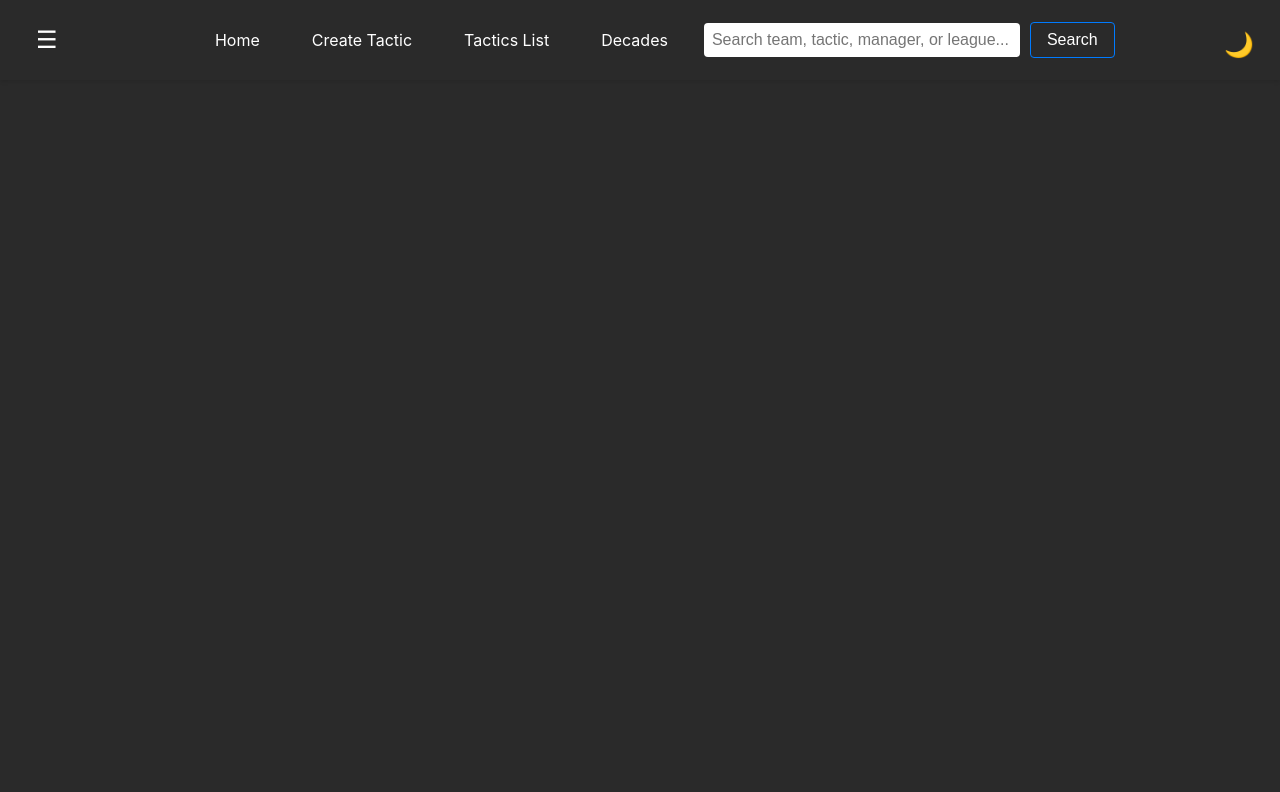
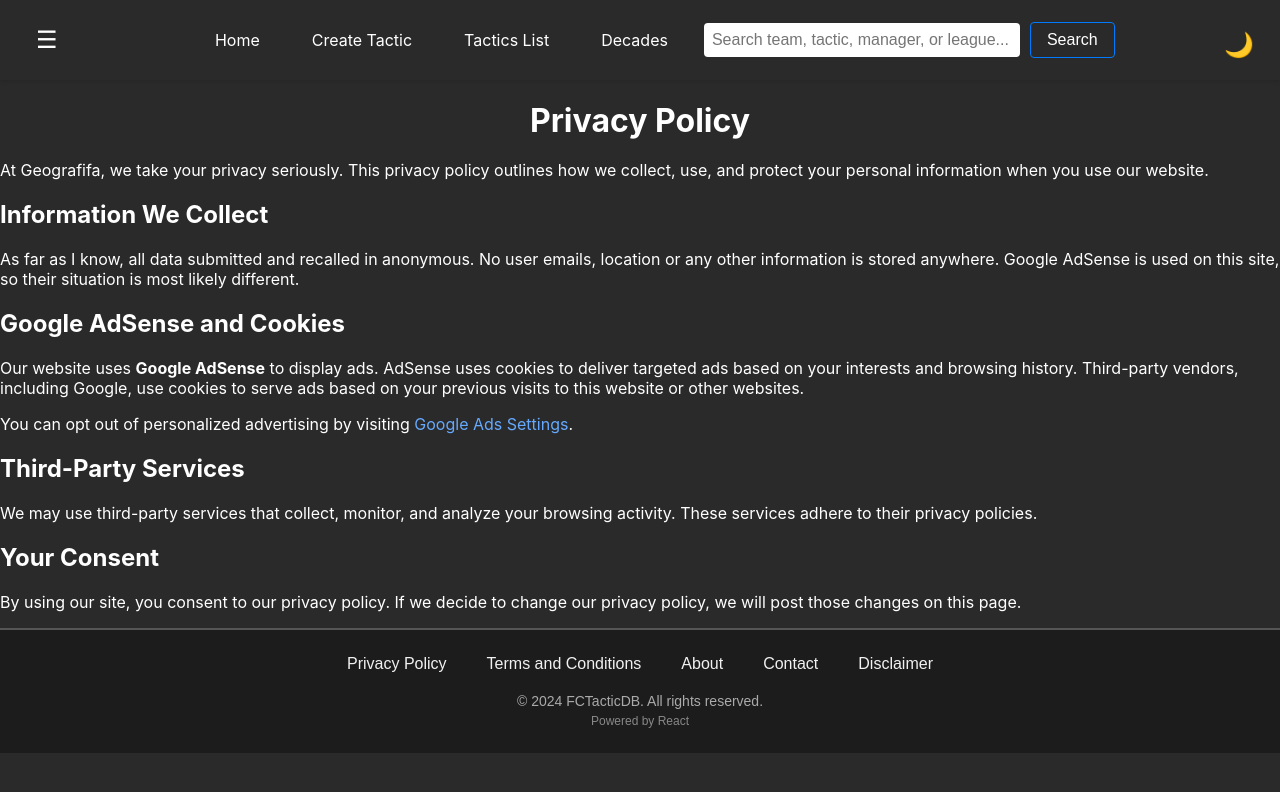
Before and after one commit to harrybell1995/fc24tacticdb, a React (Create React App) app: page /privacy-policy in a window 1280 px wide. Shown: the top 792 px of the page. Built offline with nearby package versions, Linux system fonts and the light colour scheme.

Commit message:
added pages for google review

```diff
--- a/public/index.html
+++ b/public/index.html
@@ -14,7 +14,6 @@
     gtag('config', 'G-DW51TXN6RD');
   </script>
 
-  <!-- Google AdSense -->
   <script async src="https://pagead2.googlesyndication.com/pagead/js/adsbygoogle.js?client=ca-pub-5133692363436169"
     crossorigin="anonymous"></script>
 
--- a/src/App.js
+++ b/src/App.js
@@ -1,5 +1,5 @@
 import React, { useState, useEffect } from 'react';
-import { BrowserRouter as Router, Route, Routes, useLocation } from 'react-router-dom';
+import { BrowserRouter as Router, Route, Routes, useLocation, Link } from 'react-router-dom';
 import SoccerPositionForm from './SoccerPositionForm';
 import RandomPosition from './RandomPosition';
 import SearchTactics from './SearchTactics';
@@ -9,7 +9,32 @@ import DetailsPage from './DetailsPage';
 import Navbar from './Navbar';
 import RandomTacticsTable from './RandomTacticsTable';
 
+// Import the policy pages
+import PrivacyPolicy from './policies/PrivacyPolicy';
+import TermsAndConditions from './policies/TermsAndConditions';
+import About from './policies/About';
+import Contact from './policies/Contact';
+import Disclaimer from './policies/Disclaimer';
+
 import './styles.css'; // Import your CSS file
+
+function Footer() {
+  return (
+    <footer className="footer">
+      <div className="footer-links">
+        <Link to="/privacy-policy">Privacy Policy</Link>
+        <Link to="/terms-and-conditions">Terms and Conditions</Link>
+        <Link to="/about">About</Link>
+        <Link to="/contact">Contact</Link>
+        <Link to="/disclaimer">Disclaimer</Link>
+      </div>
+      <div className="footer-info">
+        <p>&copy; {new Date().getFullYear()} FCTacticDB. All rights reserved.</p>
+        <p>Powered by React</p>
+      </div>
+    </footer>
+  );
+}
 
 function App() {
   const [darkMode, setDarkMode] = useState(true); // Default to dark mode
@@ -34,7 +59,17 @@ function App() {
         <Route path="/random-tactics" element={<RandomTacticsTable />} />
         <Route path="/details/:tacticsharecode" element={<DetailsPage />} />
         <Route path="/create" element={<SoccerPositionForm />} />
+
+        {/* Policy pages routes */}
+        <Route path="/privacy-policy" element={<PrivacyPolicy />} />
+        <Route path="/terms-and-conditions" element={<TermsAndConditions />} />
+        <Route path="/about" element={<About />} />
+        <Route path="/contact" element={<Contact />} />
+        <Route path="/disclaimer" element={<Disclaimer />} />
       </Routes>
+
+      {/* Add Footer here */}
+      <Footer />
     </div>
   );
 }
--- a/src/HomePage.js
+++ b/src/HomePage.js
@@ -131,9 +131,6 @@ const HomePage = () => {
       </section>
 
       {/* Footer */}
-      <footer className="footer">
-        <p>&copy; 2024 FCTacticsDB. All rights reserved.</p>
-      </footer>
     </div>
   );
 };
--- /dev/null
+++ b/src/policies/About.js
@@ -0,0 +1,28 @@
+// src/About.js
+
+import React from 'react';
+
+const About = () => {
+  return (
+    <div className="about-page">
+      <h1>About Us</h1>
+      <p>
+        Welcome to FCTacticDB! Our website is dedicated to providing high-quality tactics & information for a couple of football games. Our goal is to help users learn and easily share tactics that can be used in FIFA, EAFC and FM.
+      </p>
+      <h2>Our Mission</h2>
+      <p>
+        Our mission is to make quality tactics availible to everyone. We believe in providing easy to use tools that allow people to make informed decisions.
+      </p>
+      <h2>Why We Started</h2>
+      <p>
+        Our journey began with my YouTube channel 'Geografifa'. Since then, I've grown into a resource for save ideas, so thought it was time to expand into tactics. We continue to work hard to maintain trust.
+      </p>
+      <h2>Meet the Team</h2>
+      <p>
+        Our team consists of several tactic masters on Discord & Geografifa.
+      </p>
+    </div>
+  );
+};
+
+export default About;
--- /dev/null
+++ b/src/policies/Contact.js
@@ -0,0 +1,27 @@
+// src/Contact.js
+
+import React, { useState } from 'react';
+
+const Contact = () => {
+  const [formData, setFormData] = useState({ name: '', email: '', message: '' });
+
+  const handleChange = (e) => {
+    const { name, value } = e.target;
+    setFormData((prev) => ({ ...prev, [name]: value }));
+  };
+
+  const handleSubmit = (e) => {
+    e.preventDefault();
+    console.log('Form data submitted:', formData);
+    // Add your form submission logic here
+  };
+
+  return (
+    <div className="contact-page">
+      <h1>Contact Us</h1>
+      <p>If you have any questions, feel free to reach out to us on twitter - @geografifa or on discord - linked in every geografifa videos description</p>
+    </div>
+  );
+};
+
+export default Contact;
--- /dev/null
+++ b/src/policies/Disclaimer.js
@@ -0,0 +1,28 @@
+// src/Disclaimer.js
+
+import React from 'react';
+
+const Disclaimer = () => {
+  return (
+    <div className="disclaimer-page">
+      <h1>Disclaimer</h1>
+      <p>
+        The information provided on [Your Website Name] is for general informational purposes only. All content on this site is provided in good faith; however, we make no guarantees about the accuracy or completeness of the information provided.
+      </p>
+      <h2>Third-Party Ads and Affiliate Links</h2>
+      <p>
+        We may include third-party advertisements and affiliate links on our website. Clicking on these links may lead you to third-party websites, which are not under our control. We are not responsible for the content or privacy practices of these sites.
+      </p>
+      <h2>Advice Disclaimer</h2>
+      <p>
+        Any advice or recommendations offered on this website should be taken at your own risk. We are not liable for any outcomes based on the information provided.
+      </p>
+      <h2>Updates to This Disclaimer</h2>
+      <p>
+        We reserve the right to update this disclaimer at any time. If we make changes, they will be reflected on this page.
+      </p>
+    </div>
+  );
+};
+
+export default Disclaimer;
--- /dev/null
+++ b/src/policies/PrivacyPolicy.js
@@ -0,0 +1,35 @@
+// src/PrivacyPolicy.js
+
+import React from 'react';
+
+const PrivacyPolicy = () => {
+  return (
+    <div className="privacy-policy">
+      <h1>Privacy Policy</h1>
+      <p>
+        At Geografifa, we take your privacy seriously. This privacy policy outlines how we collect, use, and protect your personal information when you use our website.
+      </p>
+      <h2>Information We Collect</h2>
+      <p>
+        As far as I know, all data submitted and recalled in anonymous. No user emails, location or any other information is stored anywhere. Google AdSense is used on this site, so their situation is most likely different.
+      </p>
+      <h2>Google AdSense and Cookies</h2>
+      <p>
+        Our website uses <strong>Google AdSense</strong> to display ads. AdSense uses cookies to deliver targeted ads based on your interests and browsing history. Third-party vendors, including Google, use cookies to serve ads based on your previous visits to this website or other websites.
+      </p>
+      <p>
+        You can opt out of personalized advertising by visiting <a href="https://www.google.com/settings/ads" target="_blank" rel="noopener noreferrer">Google Ads Settings</a>.
+      </p>
+      <h2>Third-Party Services</h2>
+      <p>
+        We may use third-party services that collect, monitor, and analyze your browsing activity. These services adhere to their privacy policies.
+      </p>
+      <h2>Your Consent</h2>
+      <p>
+        By using our site, you consent to our privacy policy. If we decide to change our privacy policy, we will post those changes on this page.
+      </p>
+    </div>
+  );
+};
+
+export default PrivacyPolicy;
--- /dev/null
+++ b/src/policies/TermsAndConditions.js
@@ -0,0 +1,21 @@
+// src/TermsAndConditions.js
+
+import React from 'react';
+
+const TermsAndConditions = () => {
+  return (
+    <div className="terms-and-conditions">
+      <h1>Terms and Conditions</h1>
+      <h2>Limitations of Liability</h2>
+      <p>
+        We will not be liable for any damages arising from the use of this website. This includes, but is not limited to, direct, indirect, incidental, punitive, and consequential damages.
+      </p>
+      <h2>Changes to These Terms</h2>
+      <p>
+        We may update these terms and conditions at any time. By continuing to use the website after changes are made, you agree to the updated terms.
+      </p>
+    </div>
+  );
+};
+
+export default TermsAndConditions;
--- a/src/styles.css
+++ b/src/styles.css
@@ -272,3 +272,46 @@ td {
 .night-mode-icon {
   margin-top: 10px; /* Space between menu and night mode icon */
 }
+
+.footer {
+  background-color: #1c1c1c;
+  color: #f1f1f1;
+  padding: 20px 0;
+  text-align: center;
+  border-top: 2px solid #555;
+  font-family: 'Arial', sans-serif;
+}
+
+.footer-links {
+  display: flex;
+  justify-content: center;
+  flex-wrap: wrap;
+  gap: 20px;
+  margin-bottom: 15px;
+}
+
+.footer-links a {
+  color: #f1f1f1;
+  text-decoration: none;
+  font-weight: 500;
+  padding: 5px 10px;
+  transition: color 0.3s ease;
+}
+
+.footer-links a:hover {
+  color: #ff5722; /* Add a nice hover color effect */
+}
+
+.footer-info {
+  font-size: 14px;
+  color: #aaa;
+}
+
+.footer-info p {
+  margin: 5px 0;
+}
+
+.footer-info p:last-child {
+  font-size: 12px;
+  color: #888;
+}
```
